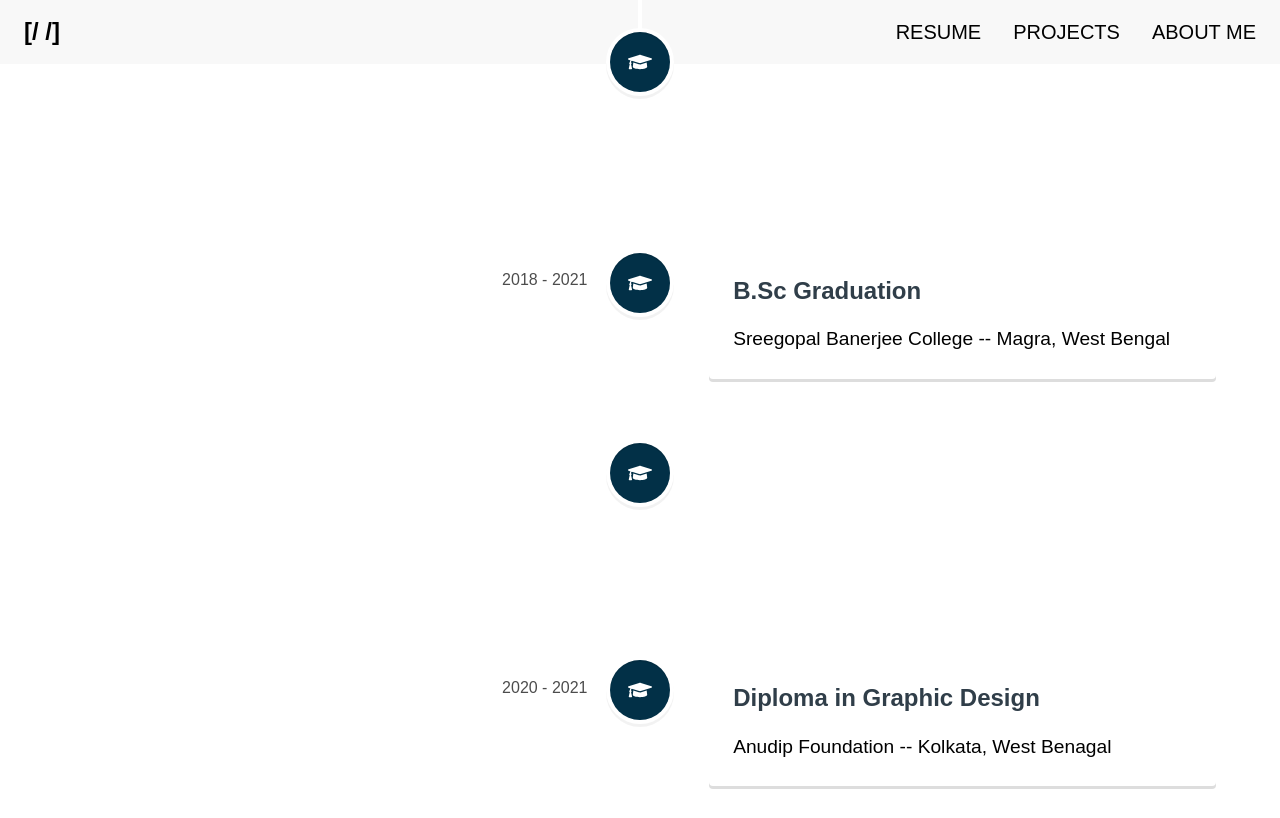
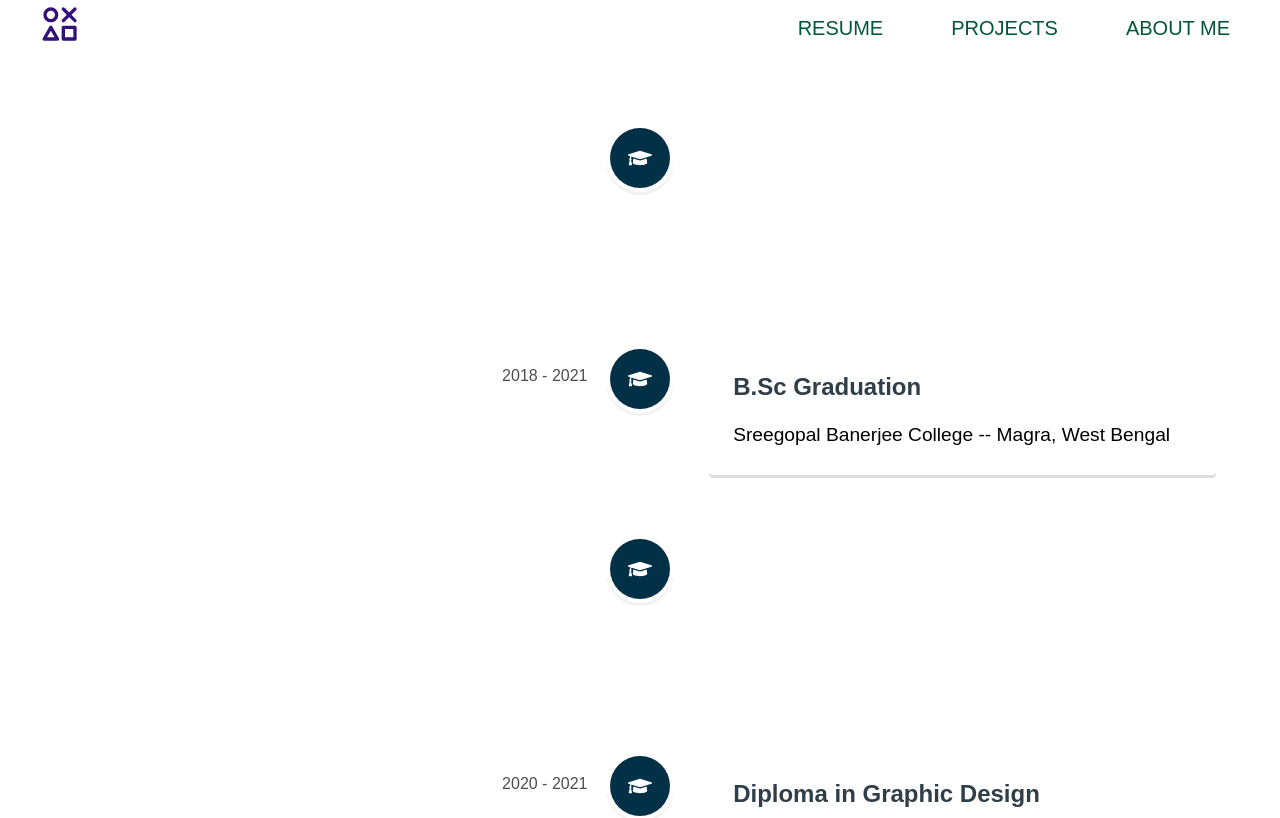
Before and after one commit to joydeep-git/portfolio_react, a React (Create React App) app: page /Experience in a window 1280 px wide. Shown: the top 818 px of the page. Built offline with nearby package versions, Linux system fonts and the light colour scheme; a web font is replaced by a local one.

Commit message:
half changes made

```diff
--- a/src/App.js
+++ b/src/App.js
@@ -4,7 +4,7 @@ import "./SCSS/App.scss";
 import Home from "./Pages/Home";
 import Projects from "./Pages/Projects";
 import Experience from "./Pages/Experience";
-import Navbar from "./Components/Navbar";
+// import Navbar from "./Components/Navbar";
 import Footer from "./Components/Footer";
 
 function App() {
@@ -12,7 +12,7 @@ function App() {
     <div className="App">
 
       <Router>
-        <Navbar />
+        {/* <Navbar /> */}
         <Routes>
           <Route path="/" element={<Home />} />
           <Route path="/projects" element={<Projects />} />
--- a/src/Components/Navbar.js
+++ b/src/Components/Navbar.js
@@ -4,6 +4,7 @@ import { useState, useEffect } from 'react';
 import "../SCSS/Navbar.scss";
 import { HiOutlineMenuAlt4 } from "react-icons/hi";
 import { RxCross2 } from "react-icons/rx";
+import { TbIcons, TbIconsOff } from "react-icons/tb";
 
 import resume from "../pdf/resume.pdf";
 
@@ -11,18 +12,43 @@ function Navbar() {
 
     const [openMenu, setOpenMenu] = useState(false);
 
+    const [scrolled, setScrolled] = useState(false);
+
+    const [hover, setHover] = useState(false);
+
     const location = useLocation();
+
+    const handleScrollEvent = () => {
+        if (window.scrollY > 0) {
+            setScrolled(true);
+        } else {
+            setScrolled(false);
+        }
+    }
+
     useEffect(() => {
-        setOpenMenu(false)
+        setOpenMenu(false);
+
+        window.addEventListener("scroll", handleScrollEvent);
+
+        return () => {
+            window.removeEventListener("scroll", handleScrollEvent);
+        }
+
     }, [location]);
 
     return (
-        <div className='Navbar'>
+        <div className={`Navbar ${scrolled ? "Nav-scroll" : null}`}>
 
             <div className='navItems'>
 
                 <div>
-                    <Link to="/" className='logo'>{"[/  /]"}</Link >
+                    <Link to="/"
+                        className='logo'
+                        onMouseEnter={() => setHover(true)}
+                        on onMouseLeave={() => setHover(false)}>
+                        {hover ? <TbIconsOff /> : <TbIcons />}
+                    </Link >
                 </div>
 
                 <div className='menuBtn'>
@@ -31,11 +57,13 @@ function Navbar() {
                     </button>
                 </div>
 
-                <div className='pages' id={openMenu ? "open" : "close"}>
+                <div
+                    className={`pages ${scrolled ? "nav-pages" : null}`}
+                    id={openMenu ? "open" : "close"}>
 
                     <Link to="/" className='link homeLi'>HOME</Link>
 
-                    <Link onClick={ () => window.open(resume)} className='link'>RESUME</Link>
+                    <Link onClick={() => window.open(resume)} className='link'>RESUME</Link>
 
                     <Link to="/projects" className='link'>PROJECTS</Link >
 
--- a/src/Pages/Experience.js
+++ b/src/Pages/Experience.js
@@ -3,6 +3,8 @@ import { VerticalTimeline, VerticalTimelineElement } from 'react-vertical-timeli
 import 'react-vertical-timeline-component/style.min.css';
 
 import "../SCSS/Experience.scss";
+
+import Navbar from '../Components/Navbar';
 
 function Experience() {
 
@@ -12,6 +14,8 @@ function Experience() {
     }
 
     return (
+        <>
+            <Navbar />
             <div className="Experience">
                 <VerticalTimeline>
 
@@ -47,6 +51,7 @@ function Experience() {
 
                 </VerticalTimeline>
             </div>
+        </>
     )
 };
 export default Experience;
--- a/src/Pages/Home.js
+++ b/src/Pages/Home.js
@@ -4,7 +4,7 @@ import "../SCSS/Home.scss";
 
 import { BsLinkedin, BsGithub, } from "react-icons/bs";
 
-import { SiSass as ScssIcon  } from "react-icons/si";
+import { SiSass as ScssIcon } from "react-icons/si";
 
 import {
     FaReact as ReactIcon,
@@ -18,10 +18,13 @@ import {
     SiTailwindcss as TailwindIcon,
     SiRedux as ReduxIcon,
 } from "react-icons/si";
+import Navbar from '../Components/Navbar';
 
 function Home() {
 
     return (
+        <>
+            <Navbar />
             <div className="Home">
 
                 <div className='homeTop'>
@@ -87,6 +90,7 @@ function Home() {
                 </div>
 
             </div>
+        </>
     )
 }
 
--- a/src/Pages/Projects.js
+++ b/src/Pages/Projects.js
@@ -1,22 +1,26 @@
 import React from 'react';
-import {projectDetails} from "../Data/ProjectDetails";
+import { projectDetails } from "../Data/ProjectDetails";
 import ProjectItems from '../Components/ProjectItems';
 import "../SCSS/Projects.scss";
+import Navbar from '../Components/Navbar';
 
 function Projects() {
     return (
+        <>
+            <Navbar />
             <div className="Projects">
                 <h1>Code. Eat. Sleep. Repeat</h1>
 
                 <div className='mainItem'>
-                {projectDetails.map((project)=>{
-                    return(
-                        <ProjectItems key={project.id} name={project.name} image={project.image} github={project.github} liveUrl={project.liveUrl} techUsed ={project.techUsed} />
+                    {projectDetails.map((project) => {
+                        return (
+                            <ProjectItems key={project.id} name={project.name} image={project.image} github={project.github} liveUrl={project.liveUrl} techUsed={project.techUsed} />
                         )
                     })}
                 </div>
 
             </div>
+        </>
     )
 };
 export default Projects;
--- a/src/SCSS/Experience.scss
+++ b/src/SCSS/Experience.scss
@@ -1,4 +1,6 @@
-
+.Experience{
+    margin-top: 6rem;
+}
 .style h2{
     font-size: 1.5rem;
 }
--- a/src/SCSS/Navbar.scss
+++ b/src/SCSS/Navbar.scss
@@ -2,12 +2,19 @@
 
 .Navbar {
     display: flex;
-    background-color: #f8f8f8;
-    height: 4rem;
+    background-color: #ffffff;
+    height: 3.5rem;
     position: fixed;
+    padding: 1rem;
     top: 0;
     left: 0;
     right: 0;
+    z-index: 999;
+}
+
+.Nav-scroll {
+    transition: 1s ease;
+    background-color: $Second-color;
 }
 
 .navItems {
@@ -20,15 +27,18 @@
 }
 
 .logo {
-    color: rgb(0, 0, 0);
-    font-size: 1.5rem;
+    color: #32127A;
+    font-size: 2.5rem;
     font-weight: 700;
     text-decoration: none;
     cursor: pointer;
+    padding: 0;
+    margin: 0;
+    transition: 1s ease;
 }
 
-.logo:hover {
-    color: $Black-color;
+.logo:hover{
+    color: #E30B5C;
 }
 
 .menuBtn {
@@ -37,17 +47,20 @@
 
 .pages {
     display: flex;
-    gap: 2rem;
+    gap: 3rem;
 }
 
 .link {
-    color: rgb(0, 0, 0);
+    color: #00563B;
     font-size: 1.25rem;
     text-decoration: none;
+    padding: 10px;
+    border-radius: 5px;
 }
 
 .link:hover {
-    color: $Black-color;
+    box-shadow: 0px 0px 5px rgb(209, 209, 209);
+    color: #E30B5C;
 }
 
 .close {
@@ -145,7 +158,7 @@
         border-radius: 15px;
         padding: 0.3rem 1rem;
 
-        svg{
+        svg {
             font-size: 2rem;
         }
     }
```
Lines whose indentation alone changed are shown as unchanged.
